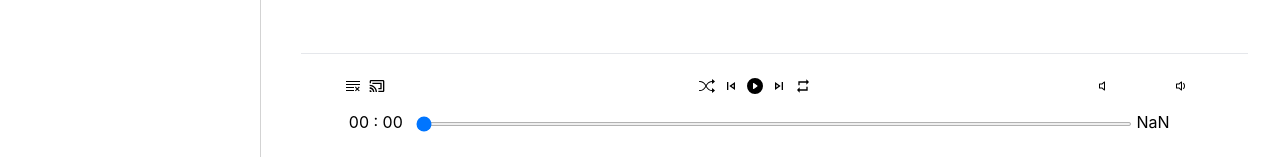
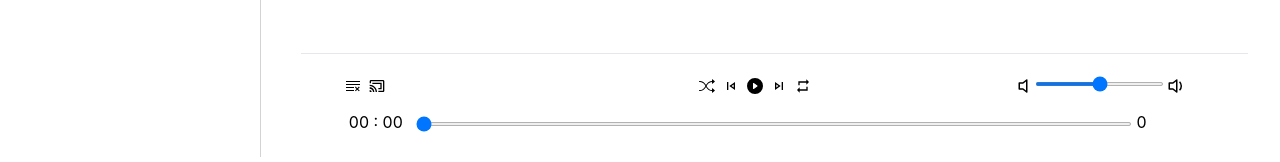
Before and after one commit to owalekarnikita/React-Music-Player, a React (Create React App) app: page /extra-pages/Eg in a window 1280 px wide. Shown: the part 635-797 px from the top of the page. Built offline with nearby package versions, Linux system fonts and the light colour scheme.

Commit message:
Volume-Bar added

```diff
--- a/src/App.tsx
+++ b/src/App.tsx
@@ -12,22 +12,14 @@ import Eg from './Components/extra-pages/Eg';
 import Search from './Components/Search';
 import FixedBottom from './Components/FixedBottom';
 import UserData from 'Components/context/UserData';
-import {useState} from 'react';
 
 
 
 function App() {
-  const [songs] = useState([
-    { url: require("./Components/songs/1.mp3") },
-    { url: require("./Components/songs/2.mp3") },
-    { url: require("./Components/songs/3.mp3") },
-    { url: require("./Components/songs/4.mp3") }
-  ]);
-  const [currentSongIndex, setCurrentSongIndex] = useState(0);
-  console.log(currentSongIndex);
+
 
   return (
-    <UserData >
+    <UserData>
       <div className='main p-2 h-screen w-full overflow-hidden'>
         <Navbar />
         <div className='p-2 grid grid-rows-8'>
@@ -48,11 +40,7 @@ function App() {
             </Routes>
           </section>
           <section className='row-span-1 sticky bottom-0 pr-4 pl-4 rounded'>
-              <FixedBottom
-              currentSongIndex={currentSongIndex}
-              setCurrentSongIndex={setCurrentSongIndex}
-              songs={songs}
-              />
+              <FixedBottom />
           </section>
         </div>
       </div>
--- a/src/Components/Context/UserContext.tsx
+++ b/src/Components/Context/UserContext.tsx
@@ -12,7 +12,8 @@ export interface Data  {
     }
     type Props = {
         songList : Data[],
-        activeSong : Data
+        activeSong : Data,
+        setActiveSong: React.Dispatch<React.SetStateAction<Data>>
     }
 
 
--- a/src/Components/Context/UserData.tsx
+++ b/src/Components/Context/UserData.tsx
@@ -1,9 +1,9 @@
-import React, {useState, useEffect} from 'react';
+import React, {useState} from 'react';
 import { UserContext,Data } from './UserContext';
 
 
 const UserData:React.FC = ({children}) => {
-    const [activeSong] =useState<Data>({} as Data)
+    const [activeSong, setActiveSong] =useState<Data>({} as Data)
     const [data] =useState<Data[]>([
             {
                 id : 1,
@@ -89,23 +89,8 @@ const UserData:React.FC = ({children}) => {
         ]);
         const {Provider} = UserContext; //Provider
 
-        // const [activeSongIndex, setActiveSongIndex] =useState(); //song list
-        // const [nextSong, setNextSong] =useState();  //next song play
-        // useEffect(() =>{
-        //     setNextSong(() => {
-        //         if(activeSongIndex+1 > data.length -1 )
-        //         {
-        //             return 0;
-        //         }
-        //         else{
-        //             return activeSongIndex + 1;
-        //         }
-        //     })
-        // });
-
-
   return (
-      <Provider value ={{songList : data,activeSong}}>
+      <Provider value ={{songList : data,activeSong,setActiveSong}}>
         {children}
     </Provider>
   )
--- a/src/Components/FixedBottom.tsx
+++ b/src/Components/FixedBottom.tsx
@@ -1,32 +1,33 @@
-import React, { useState, useRef, useEffect} from 'react';
+import React, { useState, useRef, useEffect, useContext} from 'react';
 // import ReactAudioPlayer from 'react-audio-player';
 import { MdOutlineSkipNext, MdOutlineSkipPrevious, MdOutlineRepeat,MdOutlineCastConnected} from "react-icons/md";
 import { BsFillPauseCircleFill, BsShuffle,BsVolumeOff,BsVolumeDown ,BsFillPlayCircleFill} from "react-icons/bs";
 import { VscClearAll } from "react-icons/vsc";
-// import { UserContext } from './context/UserContext';
+import { UserContext } from './context/UserContext';
 
 
 
 const FixedBottom= (props:any) => {
-    // const {songList} = useContext(UserContext);
-    // console.log(songList);
+    const {songList,activeSong,setActiveSong} = useContext(UserContext);
+    console.log(setActiveSong);
     const [isPlaying, setIsPlaying] =useState(false); //useState
     const[duration, setDuration] =useState(0);  //use state for duration
     const[currentTime, setCurrentTime] = useState(0);
 
     //Use Ref function
-    const audioPlayer = useRef(new Audio(require('./songs/2.mp3'))) ;
+    const audioPlayer = useRef(null) ;
     const ProgressBar = React.useRef<HTMLInputElement | any>(null);
     const animeRef:any = useRef();
 
     //Use Effect function
     useEffect(() => {
-        const dur = Math.floor(audioPlayer.current.duration);
+        const dur = Math.floor(audioPlayer.current.duration || 0);
         setDuration(dur);
 
         ProgressBar.current.max = dur;
-    },[audioPlayer?.current?.onloadedmetadata, audioPlayer?.current.readyState]);
-
+        // console.log(audioPlayer?.current?.readyState,"ahgs");
+    },[audioPlayer?.current?.onloadedmetadata,audioPlayer?.current?.readyState]);
+    //
     const timeCalculate = (sec : number)=> {
         const min = Math.floor(sec/60);
         const returnMin=  min < 10 ? `0${min}` : `${min}`;
@@ -68,10 +69,11 @@ const FixedBottom= (props:any) => {
         setCurrentTime(ProgressBar.current.value);
 
     }
-    // console.log(audioPlayer);
-    // const playNext = () => {
-    //     audioPlayer.next();
-    // }
+
+
+    // Play a specific track
+
+
     const changeSongIndex = (next = false) => {
         props.setCurrentSongIndex((s:any) => {
           if (next) {
@@ -93,7 +95,7 @@ const FixedBottom= (props:any) => {
             <hr className="p-2" />
             <span className='grid grid-cols-12 gap-x-0'>
 
-            <audio preload="metadata" className='w-full' src={props.songs[props.currentSongIndex].url} ref={audioPlayer} />
+            <audio preload="metadata" className='w-full' src="ABC"  ref={audioPlayer} />
 
             <span className='col-span-5 flex p-1 pl-10'>
                 <button>
@@ -103,7 +105,7 @@ const FixedBottom= (props:any) => {
                     <MdOutlineCastConnected className='p-1 text-2xl'/>
                 </button>
             </span>
-            <span className='flex col-span-5 text-center'>
+            <span className='flex col-span-4 text-center'>
                 <button>
                     <BsShuffle className='p-1 text-2xl'/>
                 </button>
@@ -120,12 +122,16 @@ const FixedBottom= (props:any) => {
                 <MdOutlineRepeat className='p-1 text-2xl'/>
                 </button>
             </span>
-            <button>
-                <BsVolumeOff className='p-1 text-2xl'/>
-            </button>
-            <button>
-                <BsVolumeDown className='p-1 text-2xl'/>
-            </button>
+            <span className='flex'>
+                <button>
+                    <BsVolumeOff className=' text-2xl'/>
+                </button>
+                <input type="range" className='h-1 mt-3' min="0" max="100"/>
+                {/* <progress className='h-1 mt-3 w-20 bg-black'></progress> */}
+                <button>
+                    <BsVolumeDown className=' text-2xl'/>
+                </button>
+            </span>
             </span>
                 <div className='grid grid-cols-12 p-1 ml-10 mr-10'>
                     <span className='p-1 col-span-1'>{timeCalculate(currentTime)}</span>
--- a/src/Components/ListArray.tsx
+++ b/src/Components/ListArray.tsx
@@ -7,12 +7,21 @@ import { UserContext } from './context/UserContext';
 
 const ListArray = () => {
 
-    const {songList,activeSong} = useContext(UserContext);
+    const {songList,activeSong,setActiveSong} = useContext(UserContext);
     const [isPlaying, setIsPlaying] = useState(false); //useState
     // const [songPlay, setSongPlay] = useState();
-
+    // console.log(activeSong);
     const audioPlayer = useRef<HTMLAudioElement>(null!);
 //    setSongPlay(songPlay);
+
+const songReceiveHandler = (activeSong) => {
+    const songData = {
+      title: activeSong.title,
+      songUrl: activeSong.url,
+    };
+    setActiveSong(songData.songUrl);
+    // console.log(songData);
+}
 
   return (
               <div>
@@ -45,7 +54,7 @@ const ListArray = () => {
                             }
 
                             return (
-                                <li className='grid grid-cols-12 gap-1 p-1 pl-3 pr-3' key={index} >
+                                <li className='grid grid-cols-12 gap-1 p-1 pl-3 pr-3' key={index} onClick={() => songReceiveHandler(song)}>
                                     <span className='col-span-1' onClick={TogglePlay}>{isPlaying ? <BsFillPauseCircleFill className='p-1 text-2xl'/> : <BsFillPlayCircleFill className='p-1 text-2xl'/>}</span>
                                     <span className='col-span-1'><img src={song.img} alt="img" className='w-14 h-14'/></span>
                                     <span className='col-span-5'>{song.title}</span>
```
